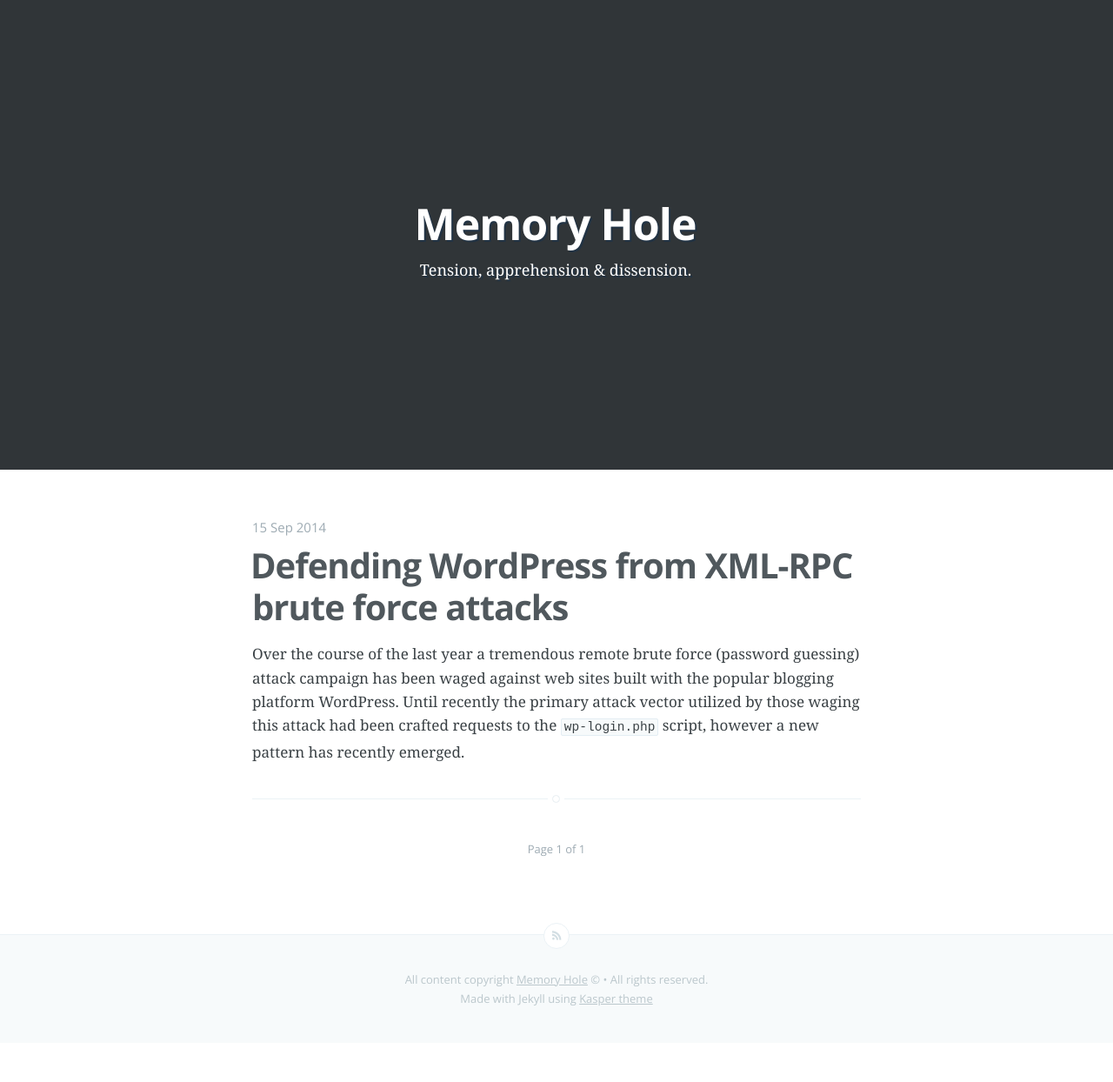
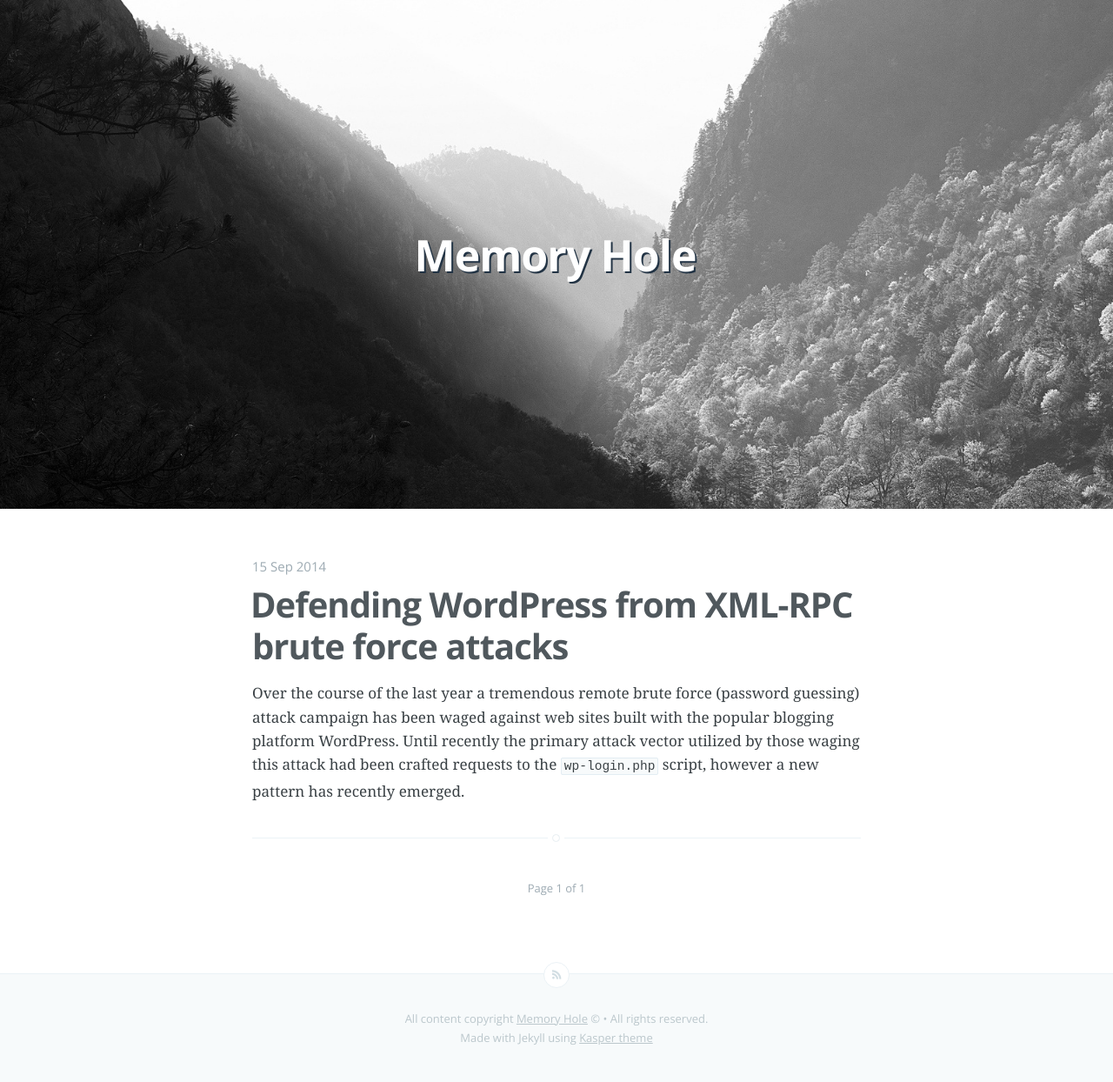
Before and after one commit to alzabo/alzabo.github.io, a Jekyll site: the page built from index.html, in a window 1280 px wide. Shown: the whole page at 87% size. Built offline with Jekyll 4.4.1, drawn with Linux system fonts in a browser that asks for light colours; Markdown is read by kramdown in place of the engine named in the settings; the list of posts is cut into pages by our own code; before the commit the page ends 1199 px from its top, so only the background shows below that.

Commit message:
Added cover image

```diff
--- a/assets/css/screen.css
+++ b/assets/css/screen.css
@@ -368,7 +368,7 @@ margin on the iframe, cause it breaks stuff. */
     position: relative;
     display: table;
     width: 100%;
-    height: 60%;
+    height: 65%;
     margin-bottom: 5rem;
     text-align: center;
     color: #fff;
--- a/index.html
+++ b/index.html
@@ -1,7 +1,7 @@
 ---
 layout: default
 title: Home
-cover: false
+cover: /assets/images/cover/valley.jpg
 about: false
 ---
 
@@ -14,10 +14,6 @@ about: false
                 </a>
             {% endif %}
             <h1 class="blog-title">{{ site.name }}</h1>
-            <h2 class="blog-description">
-                {{ site.description }}.
-                {% if page.about %} <a href='{{ site.baseurl }}{{ page.about }}'> About me </a> {% endif %}
-            </h2>
         </div>
     </div>
 </header>
```
Also changed, not shown: assets/images/cover/valley.jpg (added).
